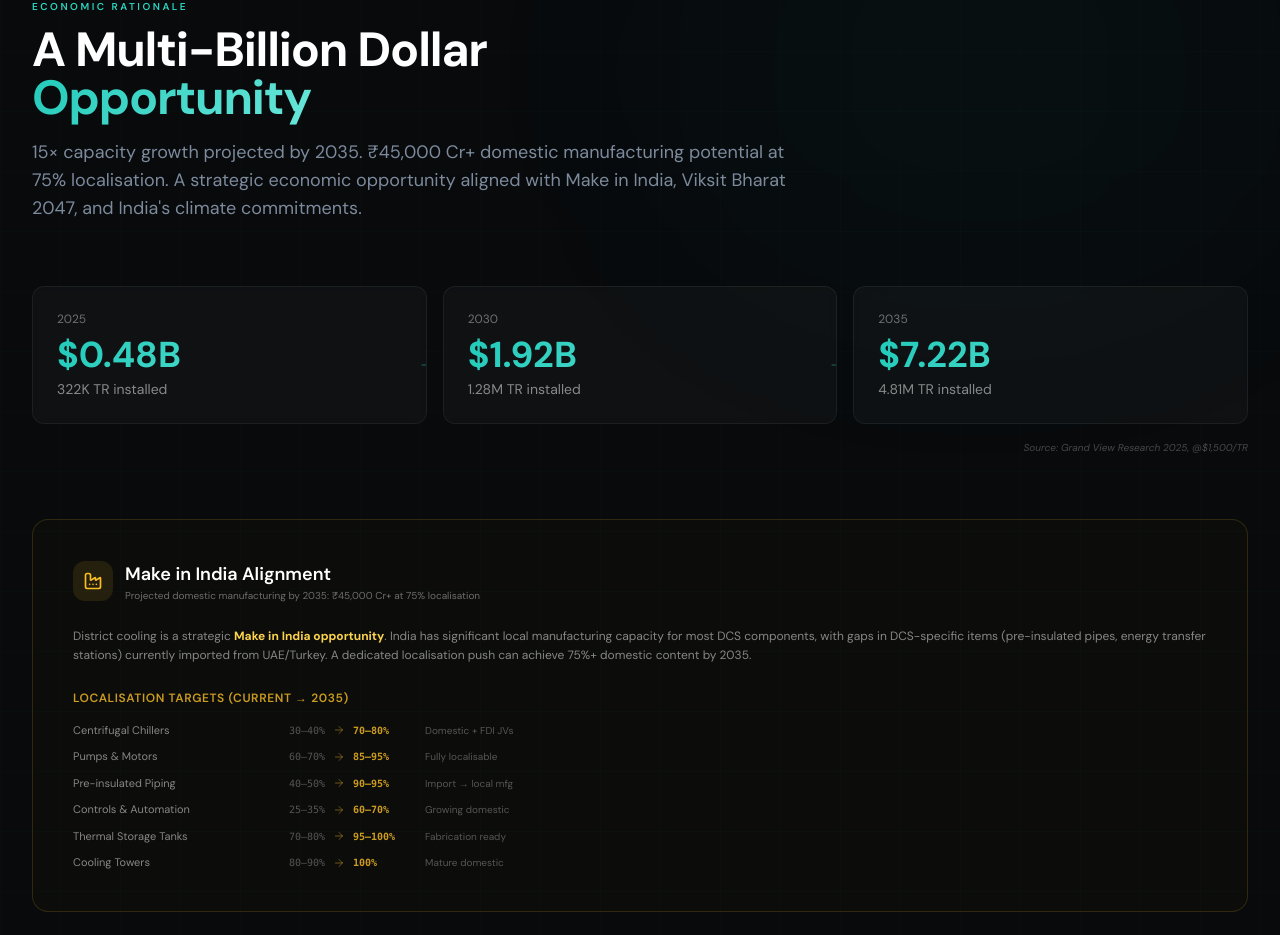
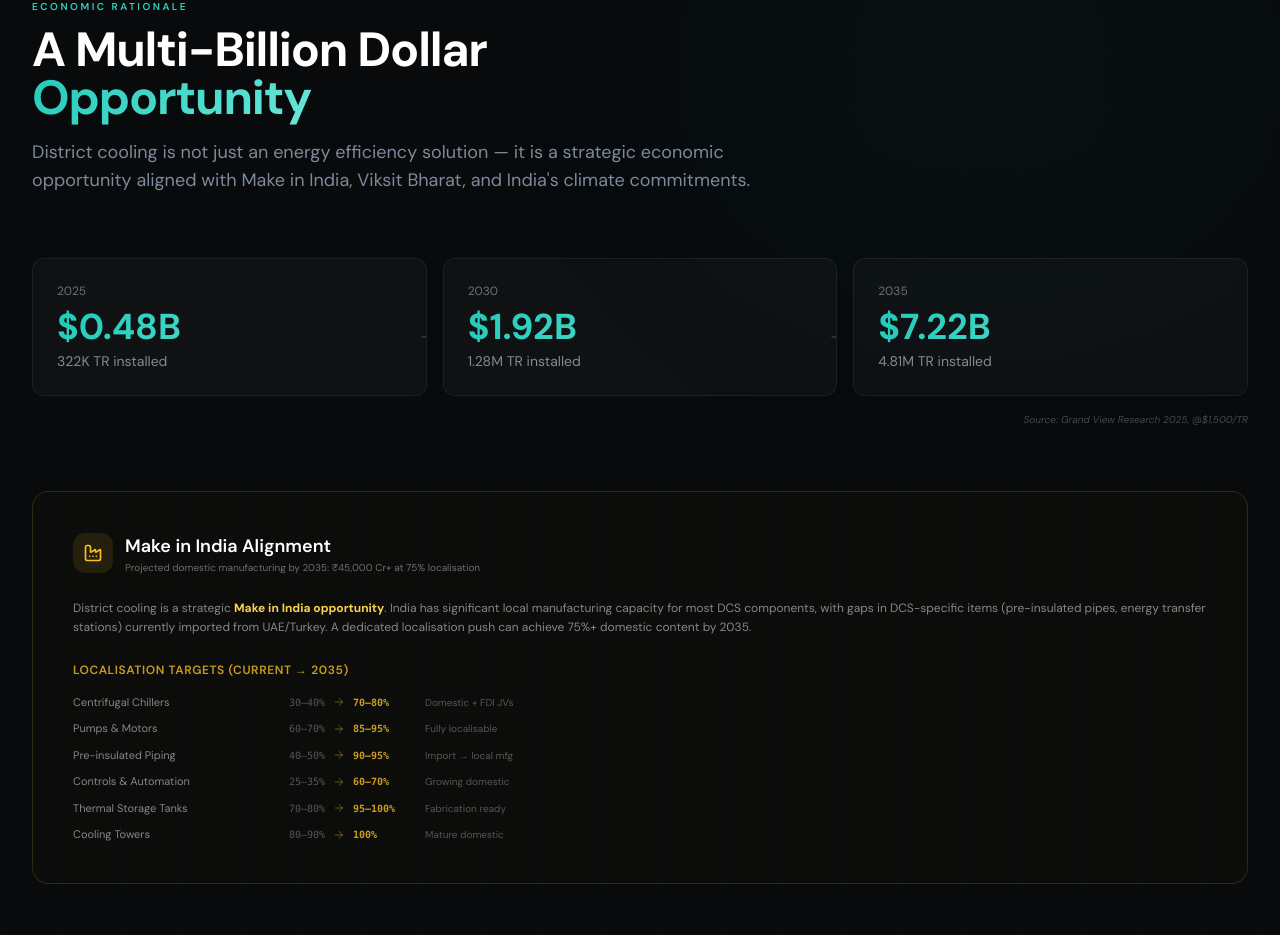
Before and after one commit to perlasudheer-rgb/TANDAV-DCS-India, a Next.js app: page / in a window 1280 px wide. Shown: the part 4895-5830 px from the top of the page. Built offline with nearby package versions, Linux system fonts and the light colour scheme.

Commit message:
Update Market Opportunity subtitle to single summary sentence

```diff
--- a/src/components/sections/MarketOpportunity.tsx
+++ b/src/components/sections/MarketOpportunity.tsx
@@ -155,10 +155,9 @@ export default function MarketOpportunity() {
             <span className="text-gradient">Opportunity</span>
           </h2>
           <p data-design-id="mo-subtitle" className="section-subtitle">
-            15× capacity growth projected by 2035. ₹45,000 Cr+ domestic
-            manufacturing potential at 75% localisation. A strategic economic
-            opportunity aligned with Make in India, Viksit Bharat 2047, and
-            India&apos;s climate commitments.
+            District cooling is not just an energy efficiency solution — it is a
+            strategic economic opportunity aligned with Make in India, Viksit
+            Bharat, and India&apos;s climate commitments.
           </p>
         </motion.div>
 
```
